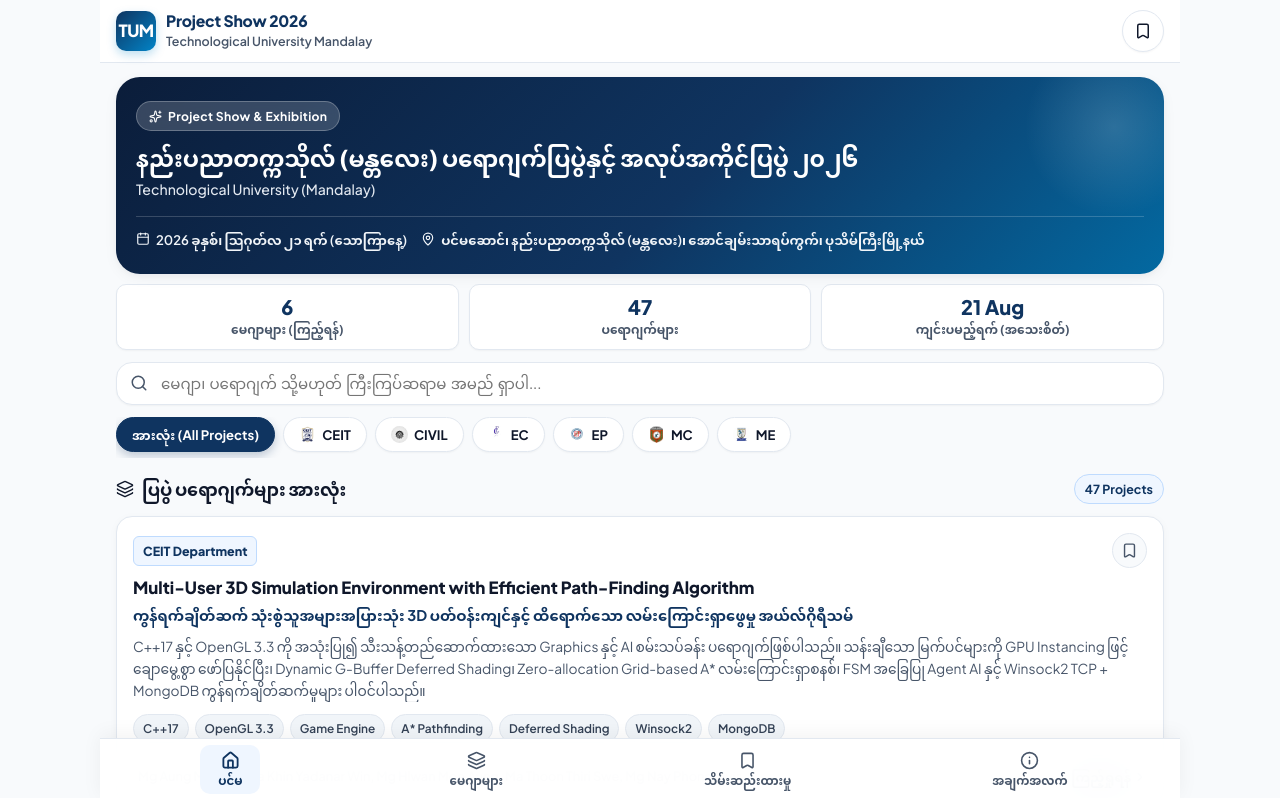
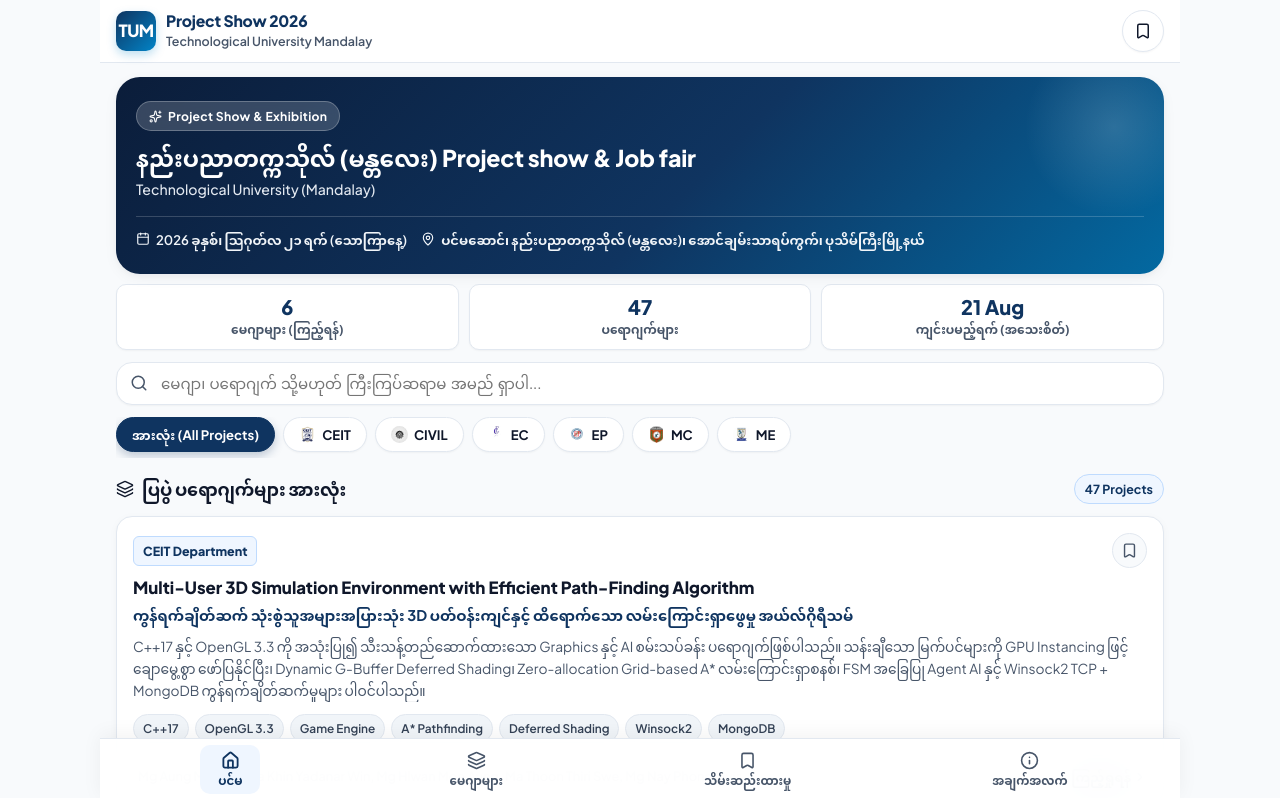
Before and after one commit to AungPhyoeNaing/tum-project-show, a React (Vite) app: page / in a window 1280 px wide. Shown: the top 798 px of the page. Built offline with nearby package versions, Linux system fonts and the light colour scheme; a web font is replaced by a local one.

Commit message:
fix(copy): update event title to နည်းပညာတက္ကသိုလ် (မန္တလေး) Project show & Job fair

```diff
--- a/src/data/mockData.js
+++ b/src/data/mockData.js
@@ -1,6 +1,6 @@
 export const SHOW_INFO = {
   "title": "TUM Project Show & Job Fair 2026",
-  "titleMm": "နည်းပညာတက္ကသိုလ် (မန္တလေး) ပရောဂျက်ပြပွဲနှင့် အလုပ်အကိုင်ပြပွဲ ၂၀၂၆",
+  "titleMm": "နည်းပညာတက္ကသိုလ် (မန္တလေး) Project show & Job fair",
   "date": "2026 ခုနှစ်၊ သြဂုတ်လ ၂၁ ရက် (သောကြာနေ့)",
   "time": "နံနက် ၉:၀၀ နာရီ မှ ညနေ ၄:၀၀ နာရီ အထိ",
   "location": "ပင်မဆောင်၊ နည်းပညာတက္ကသိုလ် (မန္တလေး)၊ အောင်ချမ်းသာရပ်ကွက်၊ ပုသိမ်ကြီးမြို့နယ်",
```
